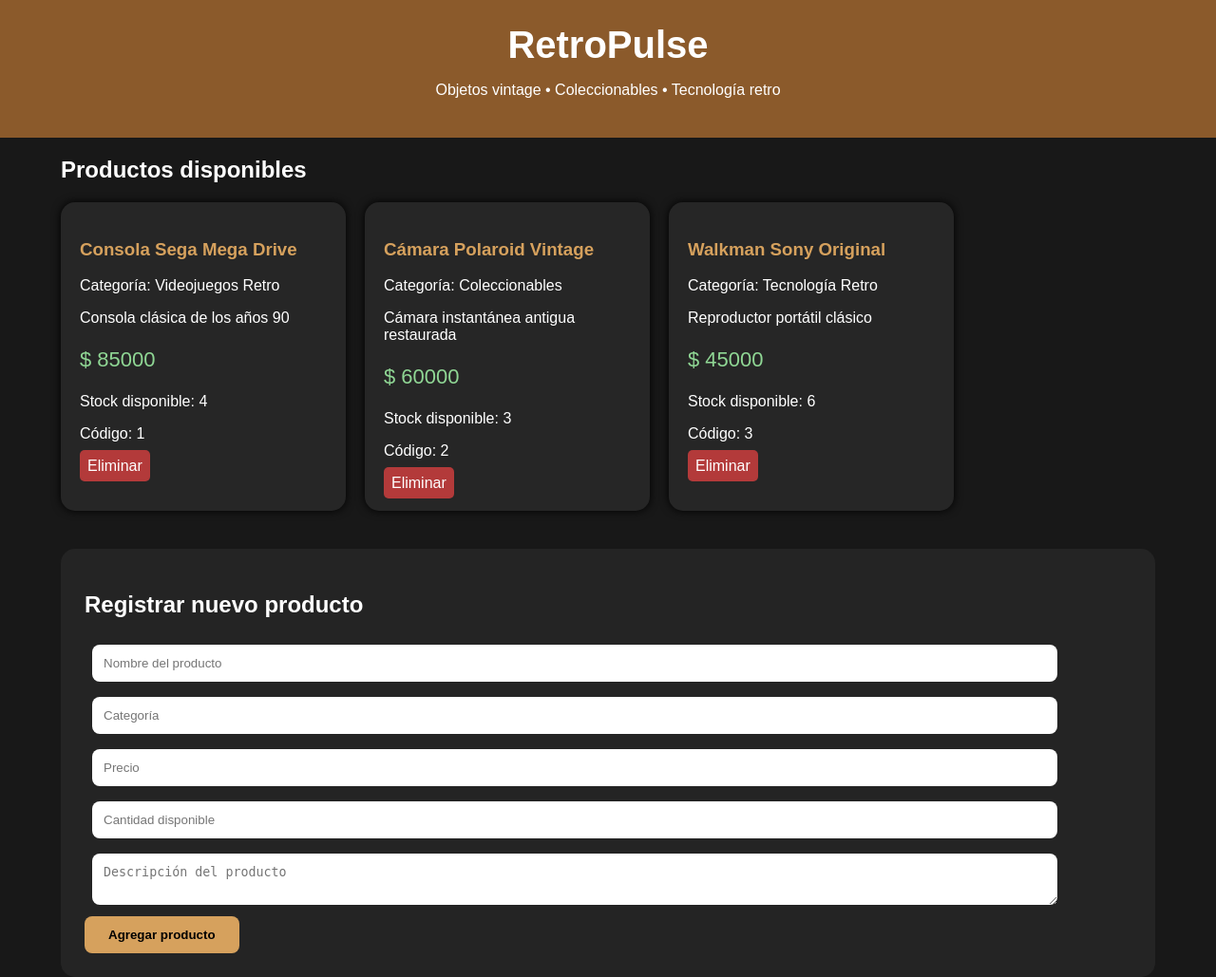
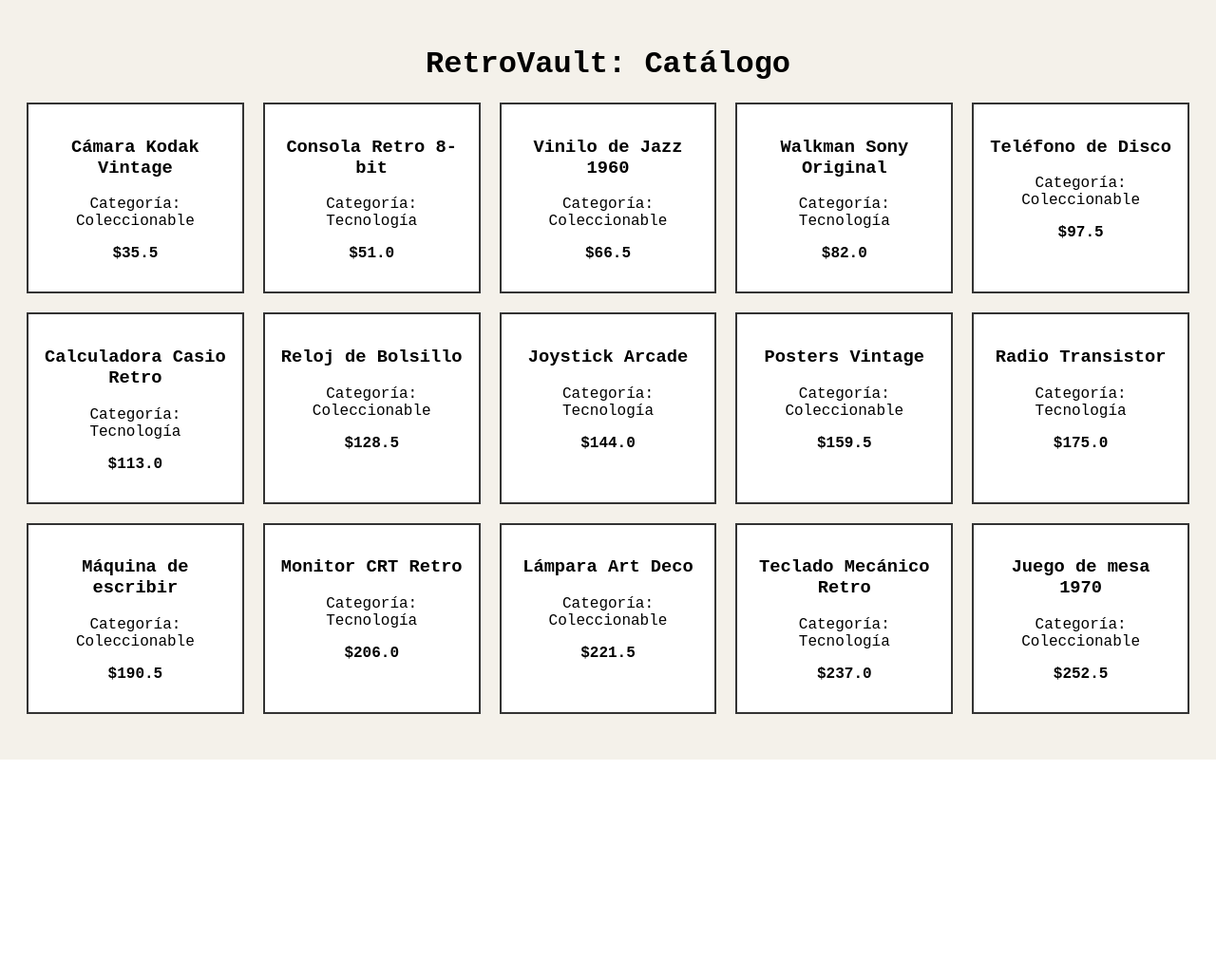
Before and after one commit to canteroslarai/retropulse, a Flask app: page / in a window 1280 px wide. Shown: the whole page at 95% size. After the commit the page ends 800 px from the top, so only its background shows below. Run offline with Flask 3, Linux system fonts and the light colour scheme.

Commit message:
actualice el catalogo de productos a 15 items

```diff
--- a/app.py
+++ b/app.py
@@ -1,89 +1,29 @@
-from flask import Flask, render_template, request, redirect
+from flask import Flask, render_template
 
 app = Flask(__name__)
 
-# Registro principal de productos
-# Clave primaria: ID_PRODUCTO
-
+# Lista de 15 productos
 productos = [
-    {
-        "id": 1,
-        "nombre": "Consola Sega Mega Drive",
-        "categoria": "Videojuegos Retro",
-        "precio": 85000,
-        "stock": 4,
-        "descripcion": "Consola clásica de los años 90"
-    },
-
-    {
-        "id": 2,
-        "nombre": "Cámara Polaroid Vintage",
-        "categoria": "Coleccionables",
-        "precio": 60000,
-        "stock": 3,
-        "descripcion": "Cámara instantánea antigua restaurada"
-    },
-
-    {
-        "id": 3,
-        "nombre": "Walkman Sony Original",
-        "categoria": "Tecnología Retro",
-        "precio": 45000,
-        "stock": 6,
-        "descripcion": "Reproductor portátil clásico"
-    }
+    {'id': 1, 'nombre': 'Cámara Kodak Vintage', 'precio': 35.5, 'tipo': 'Coleccionable'},
+    {'id': 2, 'nombre': 'Consola Retro 8-bit', 'precio': 51.0, 'tipo': 'Tecnología'},
+    {'id': 3, 'nombre': 'Vinilo de Jazz 1960', 'precio': 66.5, 'tipo': 'Coleccionable'},
+    {'id': 4, 'nombre': 'Walkman Sony Original', 'precio': 82.0, 'tipo': 'Tecnología'},
+    {'id': 5, 'nombre': 'Teléfono de Disco', 'precio': 97.5, 'tipo': 'Coleccionable'},
+    {'id': 6, 'nombre': 'Calculadora Casio Retro', 'precio': 113.0, 'tipo': 'Tecnología'},
+    {'id': 7, 'nombre': 'Reloj de Bolsillo', 'precio': 128.5, 'tipo': 'Coleccionable'},
+    {'id': 8, 'nombre': 'Joystick Arcade', 'precio': 144.0, 'tipo': 'Tecnología'},
+    {'id': 9, 'nombre': 'Posters Vintage', 'precio': 159.5, 'tipo': 'Coleccionable'},
+    {'id': 10, 'nombre': 'Radio Transistor', 'precio': 175.0, 'tipo': 'Tecnología'},
+    {'id': 11, 'nombre': 'Máquina de escribir', 'precio': 190.5, 'tipo': 'Coleccionable'},
+    {'id': 12, 'nombre': 'Monitor CRT Retro', 'precio': 206.0, 'tipo': 'Tecnología'},
+    {'id': 13, 'nombre': 'Lámpara Art Deco', 'precio': 221.5, 'tipo': 'Coleccionable'},
+    {'id': 14, 'nombre': 'Teclado Mecánico Retro', 'precio': 237.0, 'tipo': 'Tecnología'},
+    {'id': 15, 'nombre': 'Juego de mesa 1970', 'precio': 252.5, 'tipo': 'Coleccionable'}
 ]
 
+@app.route('/')
+def index():
+    return render_template('index.html', productos=productos)
 
-# Página principal
-@app.route("/")
-def inicio():
-    return render_template("index.html", productos=productos)
-
-
-# Registrar producto nuevo
-@app.route("/registrar", methods=["POST"])
-def registrar():
-
-    nuevo_producto = {
-
-        "id": len(productos) + 1,
-
-        "nombre": request.form["nombre"],
-
-        "categoria": request.form["categoria"],
-
-        "precio": request.form["precio"],
-
-        "stock": request.form["stock"],
-
-        "descripcion": request.form["descripcion"]
-    }
-
-
-    productos.append(nuevo_producto)
-
-
-    return redirect("/")
-
-
-
-# Eliminar producto
-@app.route("/eliminar/<int:id>")
-def eliminar(id):
-
-    for producto in productos:
-
-        if producto["id"] == id:
-
-            productos.remove(producto)
-
-            break
-
-
-    return redirect("/")
-
-
-
-if __name__ == "__main__":
+if __name__ == '__main__':
     app.run(debug=True)
--- a/templates/index.html
+++ b/templates/index.html
@@ -1,361 +1,25 @@
 <!DOCTYPE html>
-
 <html lang="es">
-
 <head>
-
     <meta charset="UTF-8">
-
-<meta name="viewport" content="width=device-width, initial-scale=1.0">
-
-
-<title>RetroPulse | Tienda Vintage</title>
-
-
+    <title>RetroVault Store</title>
     <style>
-
-
-body{
-
-    margin:0;
-
-    font-family:Arial, sans-serif;
-
-    background:#181818;
-
-    color:white;
-
-}
-
-
-/* Encabezado */
-
-header{
-
-    background:#8b5a2b;
-
-    padding:25px;
-
-    text-align:center;
-
-}
-
-
-header h1{
-
-    font-size:40px;
-
-    margin:0;
-
-}
-
-
-
-.contenedor{
-
-    width:90%;
-
-    margin:auto;
-
-}
-
-
-
-/* Productos */
-
-
-.productos{
-
-    display:flex;
-
-    flex-wrap:wrap;
-
-    gap:20px;
-
-}
-
-
-
-.card{
-
-
-    background:#262626;
-
-    width:260px;
-
-    padding:20px;
-
-    border-radius:15px;
-
-    box-shadow:0 0 10px black;
-
-}
-
-
-
-.card h3{
-
-    color:#d6a15d;
-
-}
-
-
-
-.precio{
-
-    font-size:22px;
-
-    color:#8fd694;
-
-}
-
-
-
-/* Formulario */
-
-
-.formulario{
-
-
-    background:#242424;
-
-    padding:25px;
-
-    margin-top:40px;
-
-    border-radius:15px;
-
-
-}
-
-
-
-input, textarea{
-
-
-    width:90%;
-
-    padding:12px;
-
-    margin:8px;
-
-    border-radius:8px;
-
-    border:none;
-
-
-}
-
-
-
-button{
-
-
-    background:#d6a15d;
-
-    border:none;
-
-    padding:12px 25px;
-
-    border-radius:8px;
-
-    cursor:pointer;
-
-    font-weight:bold;
-
-
-}
-
-
-
-button:hover{
-
-    background:#f1c27d;
-
-}
-
-
-
-.eliminar{
-
-
-    background:#b33a3a;
-
-    color:white;
-
-    text-decoration:none;
-
-    padding:8px;
-
-    border-radius:5px;
-
-}
-
-
+        body { font-family: 'Courier New', monospace; background-color: #f4f1ea; padding: 20px; }
+        .grid { display: grid; grid-template-columns: repeat(auto-fill, minmax(200px, 1fr)); gap: 20px; }
+        .card { border: 2px solid #333; padding: 15px; background: white; text-align: center; }
+        h1 { text-align: center; }
     </style>
-
-
 </head>
-
-
-
 <body>
-
-
-<header>
-
-<h1>RetroPulse</h1>
-
-<p>Objetos vintage • Coleccionables • Tecnología retro</p>
-
-</header>
-
-
-
-<div class="contenedor">
-
-
-<h2>Productos disponibles</h2>
-
-
-<div class="productos">
-
-
-{% for producto in productos %}
-
-
+    <h1>RetroVault: Catálogo</h1>
+    <div class="grid">
+        {% for p in productos %}
             <div class="card">
-
-
-<h3>{{producto.nombre}}</h3>
-
-
-<p>
-Categoría:
-{{producto.categoria}}
-</p>
-
-
-<p>
-{{producto.descripcion}}
-</p>
-
-
-<p class="precio">
-
-$ {{producto.precio}}
-
-</p>
-
-
-<p>
-Stock disponible:
-{{producto.stock}}
-</p>
-
-
-<p>
-Código:
-{{producto.id}}
-</p>
-
-
-
-<a class="eliminar"
-href="/eliminar/{{producto.id}}">
-Eliminar
-</a>
-
-
-
+                <h3>{{ p.nombre }}</h3>
+                <p>Categoría: {{ p.tipo }}</p>
+                <p><strong>${{ p.precio }}</strong></p>
             </div>
-
-
         {% endfor %}
-
-
-
     </div>
-
-
-
-
-<div class="formulario">
-
-
-<h2>Registrar nuevo producto</h2>
-
-
-<form action="/registrar" method="POST">
-
-
-<input
-type="text"
-name="nombre"
-placeholder="Nombre del producto"
-required>
-
-
-<br>
-
-
-<input
-type="text"
-name="categoria"
-placeholder="Categoría"
-required>
-
-
-<br>
-
-
-<input
-type="number"
-name="precio"
-placeholder="Precio"
-required>
-
-
-<br>
-
-
-<input
-type="number"
-name="stock"
-placeholder="Cantidad disponible"
-required>
-
-
-<br>
-
-
-<textarea
-name="descripcion"
-placeholder="Descripción del producto">
-</textarea>
-
-
-<br>
-
-
-<button type="submit">
-
-Agregar producto
-
-</button>
-
-
-</form>
-
-
-</div>
-
-
-
-</div>
-
-
 </body>
-
-
 </html>
```
Lines whose indentation alone changed are shown as unchanged.
